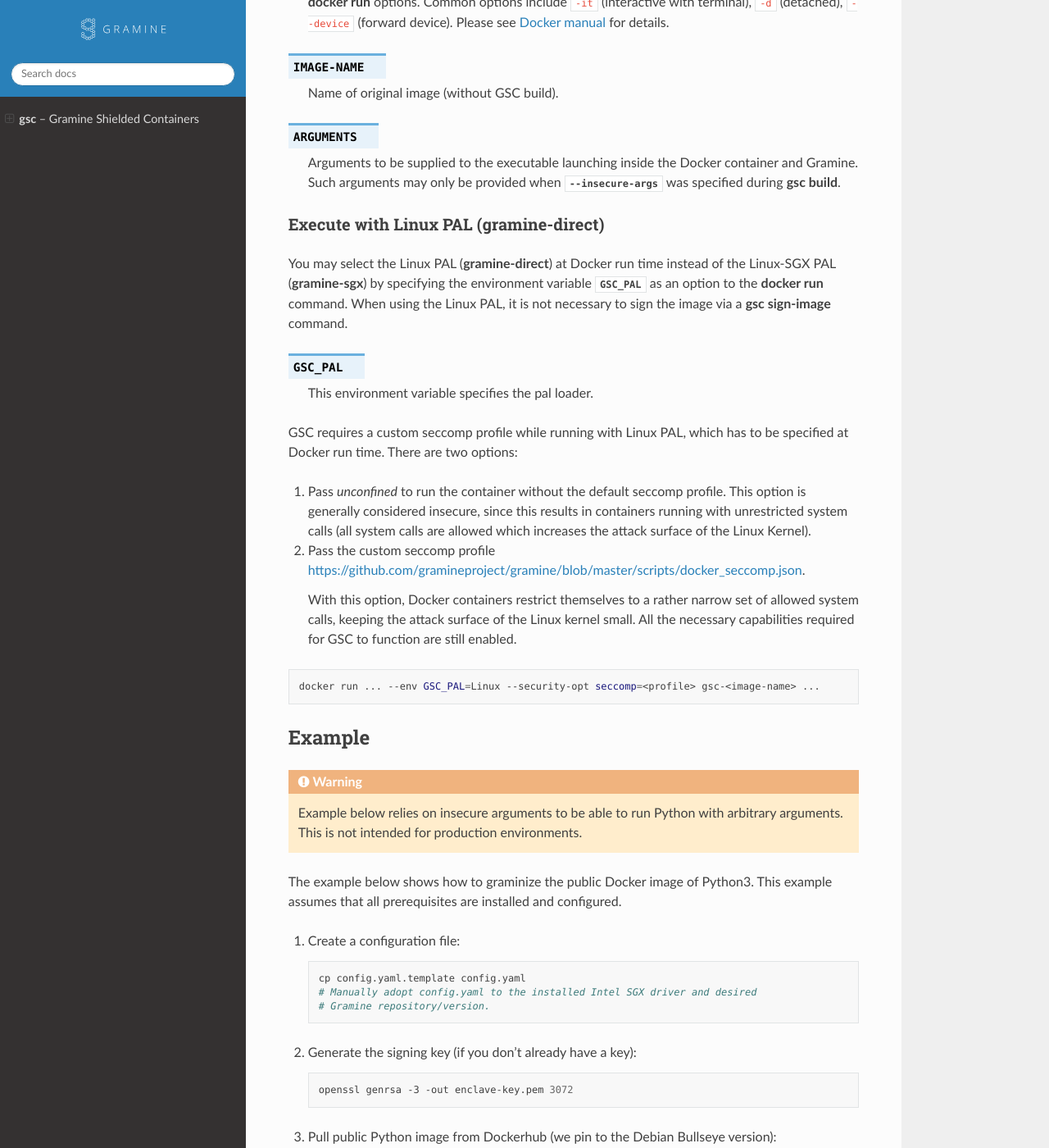
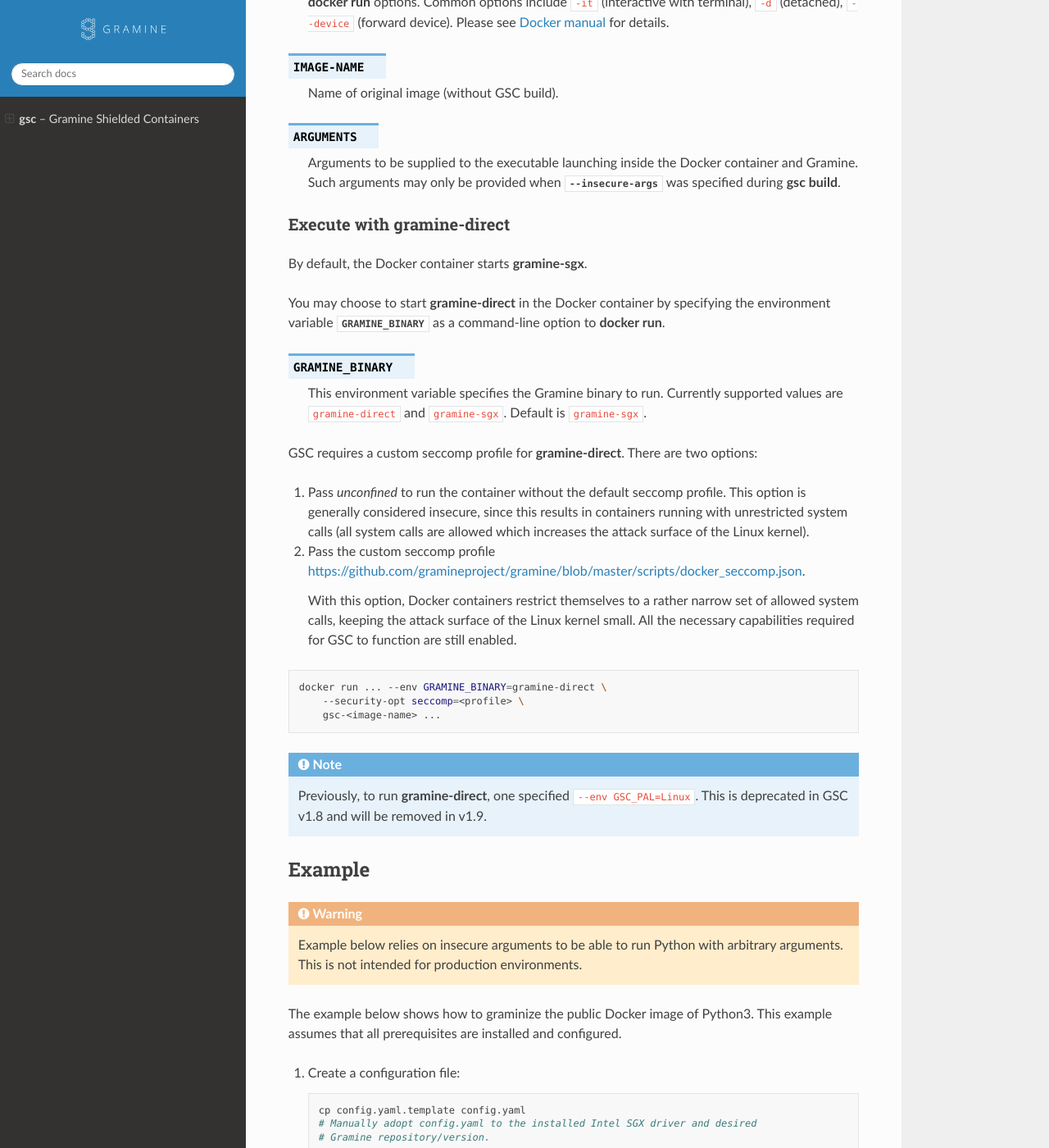
Before and after one commit to gramineproject/gsc, a Sphinx documentation site: the page built from Documentation/index.rst, in a window 1280 px wide and 1400 px high, scrolled down 7315 px. Shown: the whole window at 82% size. Built offline with Sphinx 7.4.7 and the Read the Docs theme 2.0.0, drawn with Linux system fonts in a browser that asks for light colours.

Commit message:
Deprecate `GSC_PAL` and use instead `GRAMINE_BINARY`
Previously, to run `gramine-direct`, one had to specify `docker run ...
--env GSC_PAL=Linux`. This was cumbersome because (1) Gramine users
don't need to know the meaning of word "PAL", (2) the value "Linux"
doesn't correspond to known-to-users `gramine-direct`, (3) it requires
special logic in apploader code.

This commit introduces instead `GRAMINE_BINARY` envvar with easier
semantics: the value is the binary which user wants to invoke.

Signed-off-by: Dmitrii Kuvaiskii <dmitrii.kuvaiskii@intel.com>

```diff
--- a/Documentation/index.rst
+++ b/Documentation/index.rst
@@ -396,26 +396,28 @@
    :command:`gsc build`.
 
 
-Execute with Linux PAL (:program:`gramine-direct`)
---------------------------------------------------
+Execute with :program:`gramine-direct`
+--------------------------------------
 
-You may select the Linux PAL (:program:`gramine-direct`) at Docker run time
-instead of the Linux-SGX PAL (:program:`gramine-sgx`) by specifying the
-environment variable :envvar:`GSC_PAL` as an option to the
-:command:`docker run` command. When using the Linux PAL, it is not necessary
-to sign the image via a :command:`gsc sign-image` command.
+By default, the Docker container starts :program:`gramine-sgx`.
 
-.. envvar:: GSC_PAL
+You may choose to start :program:`gramine-direct` in the Docker container by
+specifying the environment variable :envvar:`GRAMINE_BINARY` as a command-line
+option to :command:`docker run`.
 
-   This environment variable specifies the pal loader.
+.. envvar:: GRAMINE_BINARY
 
-GSC requires a custom seccomp profile while running with Linux PAL, which has to be
-specified at Docker run time. There are two options:
+   This environment variable specifies the Gramine binary to run. Currently
+   supported values are ``gramine-direct`` and ``gramine-sgx``. Default is
+   ``gramine-sgx``.
+
+GSC requires a custom seccomp profile for :program:`gramine-direct`. There are
+two options:
 
 #. Pass `unconfined` to run the container without the default seccomp profile.
    This option is generally considered insecure, since this results in containers
    running with unrestricted system calls (all system calls are allowed which
-   increases the attack surface of the Linux Kernel).
+   increases the attack surface of the Linux kernel).
 
 #. Pass the custom seccomp profile
    https://github.com/gramineproject/gramine/blob/master/scripts/docker_seccomp.json.
@@ -426,7 +428,13 @@
 
 .. code-block:: sh
 
-   docker run ... --env GSC_PAL=Linux --security-opt seccomp=<profile> gsc-<image-name> ...
+   docker run ... --env GRAMINE_BINARY=gramine-direct \
+       --security-opt seccomp=<profile> \
+       gsc-<image-name> ...
+
+.. note::
+    Previously, to run :program:`gramine-direct`, one specified ``--env
+    GSC_PAL=Linux``. This is deprecated in GSC v1.8 and will be removed in v1.9.
 
 Example
 =======
```
Also changed, not shown: 1 other file.
